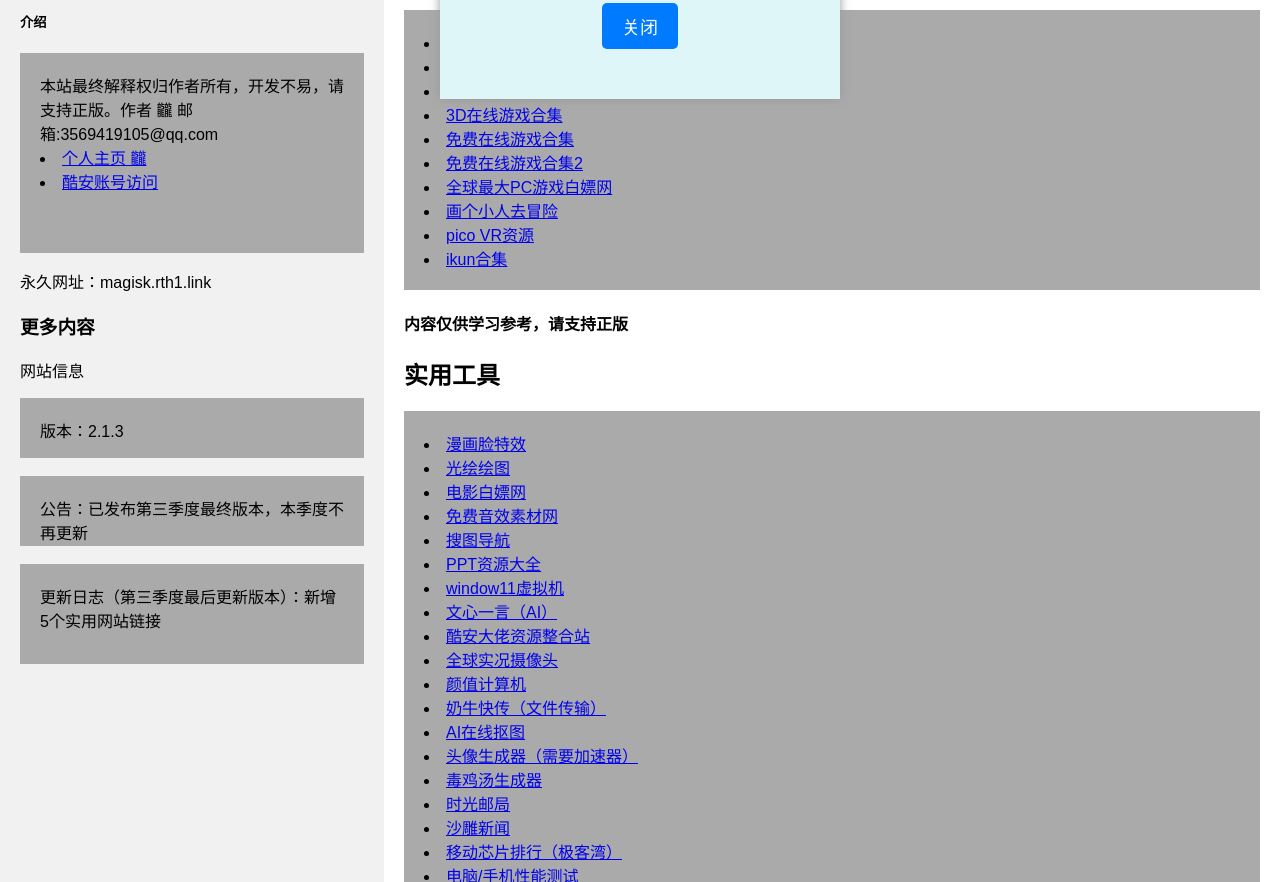
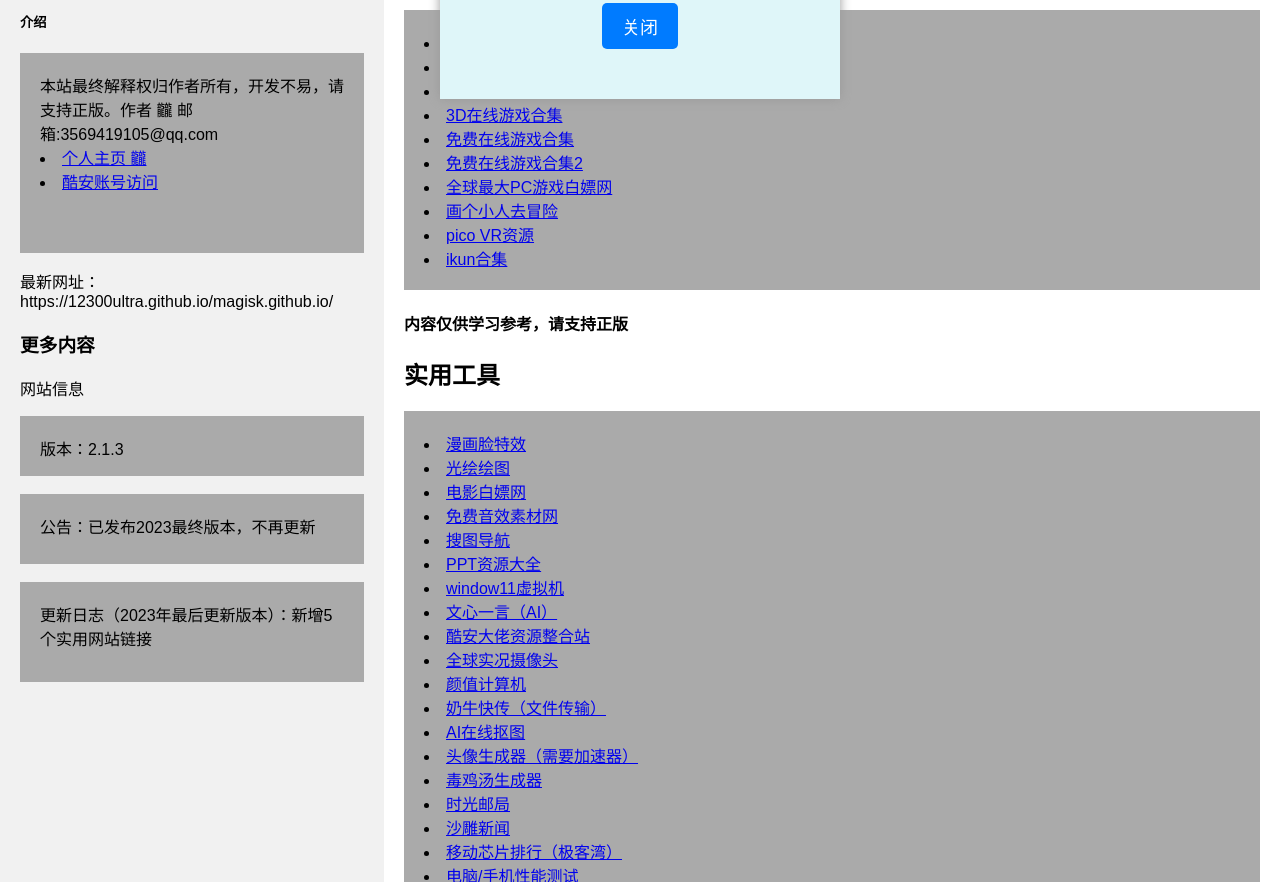
Before and after one commit to 12300ultra/magisk.github.io, a plain HTML site: page index.html in a window 1280 px wide. Shown: the part 426-1308 px from the top of the page. Drawn offline with Linux system fonts and the light colour scheme.

Commit message:
Update index.html

```diff
--- a/index.html
+++ b/index.html
@@ -165,12 +165,12 @@ body {
 		<li><a href="http://www.coolapk.com/u/20724268">酷安账号访问</a></li>
 
 	  </div>
-      <p>永久网址：magisk.rth1.link</p>
+      <p>最新网址：https://12300ultra.github.io/magisk.github.io/</p>
       <h3>更多内容</h3>
       <p>网站信息</p>
       <div class="fakeimg" style="height:60px;">版本：2.1.3</div><br>
-      <div class="fakeimg" style="height:70px;">公告：已发布第三季度最终版本，本季度不再更新</div><br>
-      <div class="fakeimg" style="height:100px;">更新日志（第三季度最后更新版本）：新增5个实用网站链接
+      <div class="fakeimg" style="height:70px;">公告：已发布2023最终版本，不再更新</div><br>
+      <div class="fakeimg" style="height:100px;">更新日志（2023年最后更新版本）：新增5个实用网站链接
 </div>
 </div>
   <div class="main">
```
